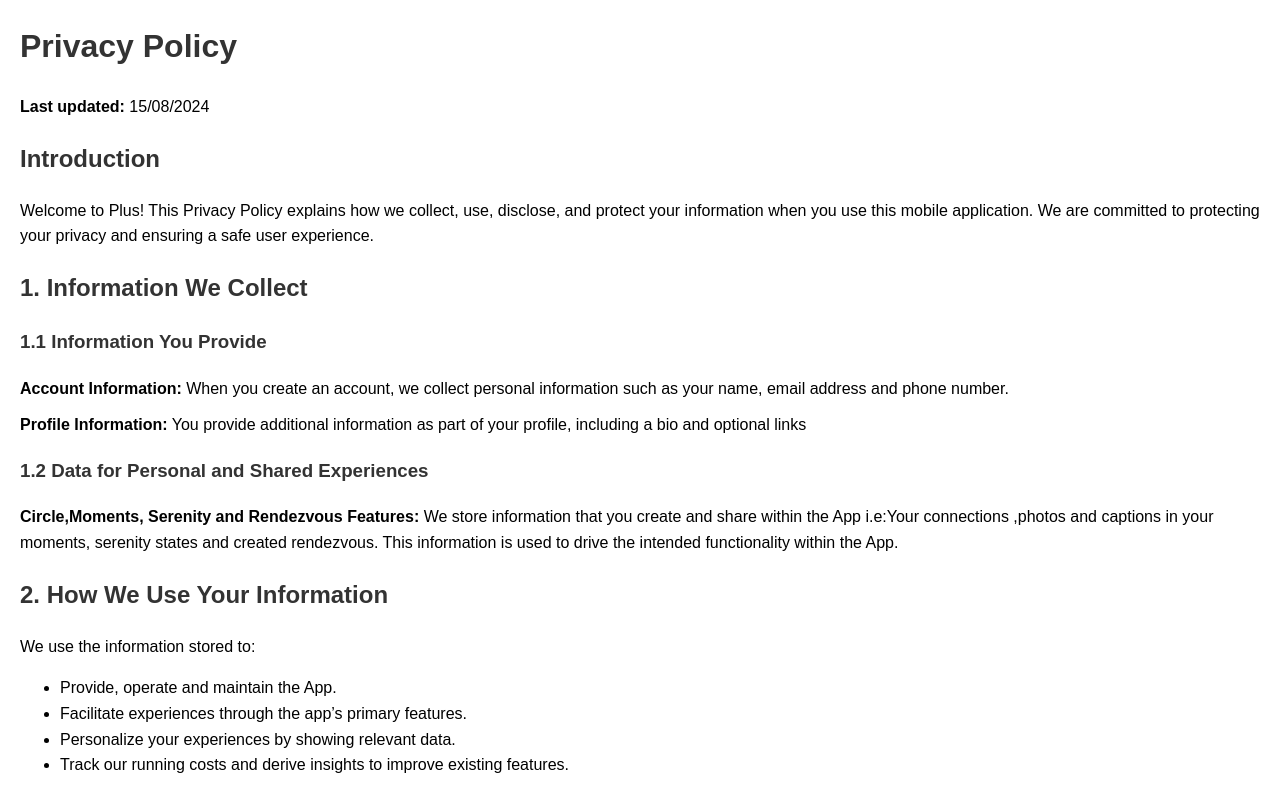
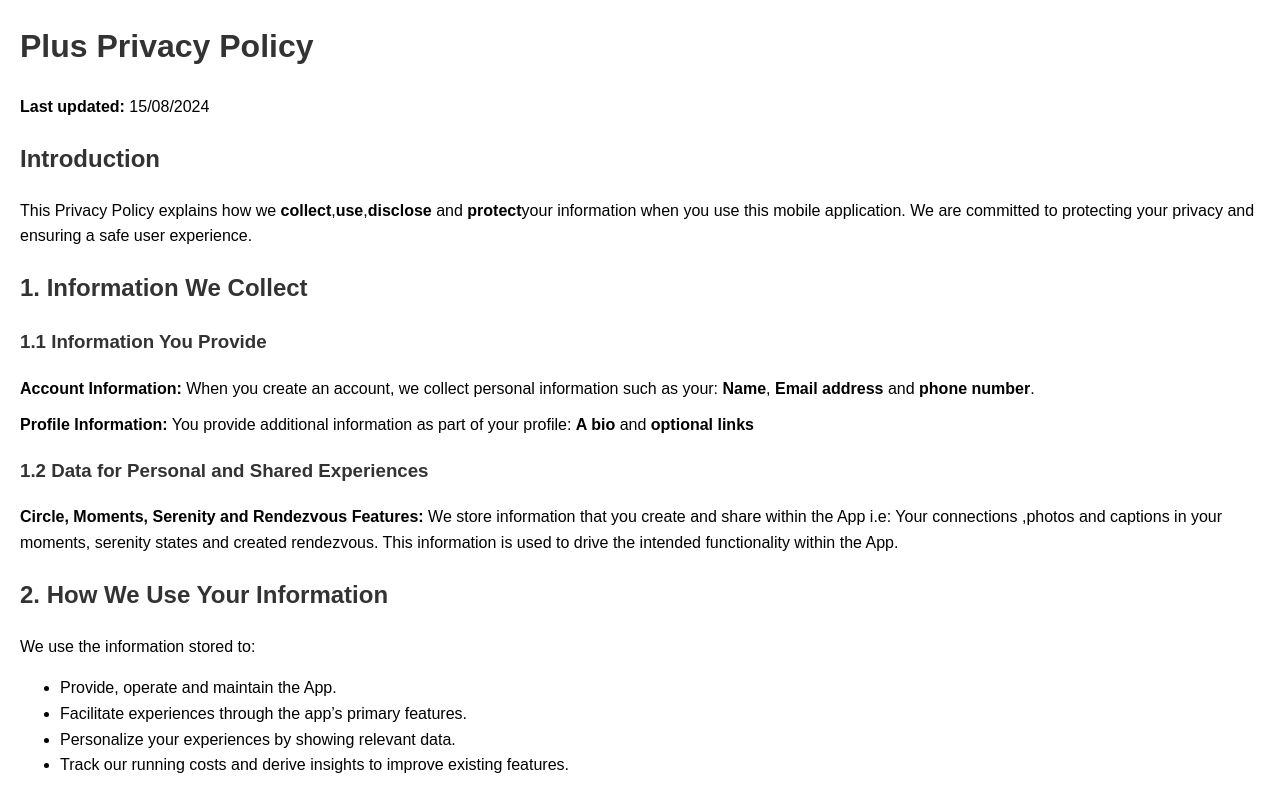
Before and after one commit to balendroid/plusprivacypolicy, a plain HTML site: page index.html in a window 1280 px wide. Shown: the top 795 px of the page. Drawn offline with Linux system fonts and the light colour scheme.

Commit message:
Update index.html
Highlighted key points

```diff
--- a/index.html
+++ b/index.html
@@ -19,20 +19,20 @@
     </style>
 </head>
 <body>
-    <h1>Privacy Policy</h1>
+    <h1>Plus Privacy Policy</h1>
     <p><strong>Last updated:</strong> 15/08/2024</p>
 
     <h2>Introduction</h2>
-    <p>Welcome to Plus! This Privacy Policy explains how we collect, use, disclose, and protect your information when you use this mobile application. We are committed to protecting your privacy and ensuring a safe user experience.</p>
+    <p>This Privacy Policy explains how we <b>collect</b>,<b>use</b>,<b>disclose</b> and <b>protect</b>your information when you use this mobile application. We are committed to protecting your privacy and ensuring a safe user experience.</p>
 
     <h2>1. Information We Collect</h2>
 
     <h3>1.1 Information You Provide</h3>
-    <p><strong>Account Information:</strong> When you create an account, we collect personal information such as your name, email address and phone number.</p>
-    <p><strong>Profile Information:</strong> You provide additional information as part of your profile, including a bio and optional links</p>
+    <p><strong>Account Information:</strong> When you create an account, we collect personal information such as your: <b>Name</b>, <b>Email address</b> and <b>phone number</b>.</p>
+    <p><strong>Profile Information:</strong> You provide additional information as part of your profile: <b>A bio</b> and <b>optional links</b></p>
 
     <h3>1.2 Data for Personal and Shared Experiences</h3>
-    <p><strong>Circle,Moments, Serenity and Rendezvous Features:</strong> We store information that you create and share within the App i.e:Your connections ,photos and captions in your moments, serenity states and created rendezvous. This information is used to drive the intended functionality within the App.</p>
+    <p><strong>Circle, Moments, Serenity and Rendezvous Features:</strong> We store information that you create and share within the App i.e: Your connections ,photos and captions in your moments, serenity states and created rendezvous. This information is used to drive the intended functionality within the App.</p>
 
     <h2>2. How We Use Your Information</h2>
     <p>We use the information stored to:</p>
```
